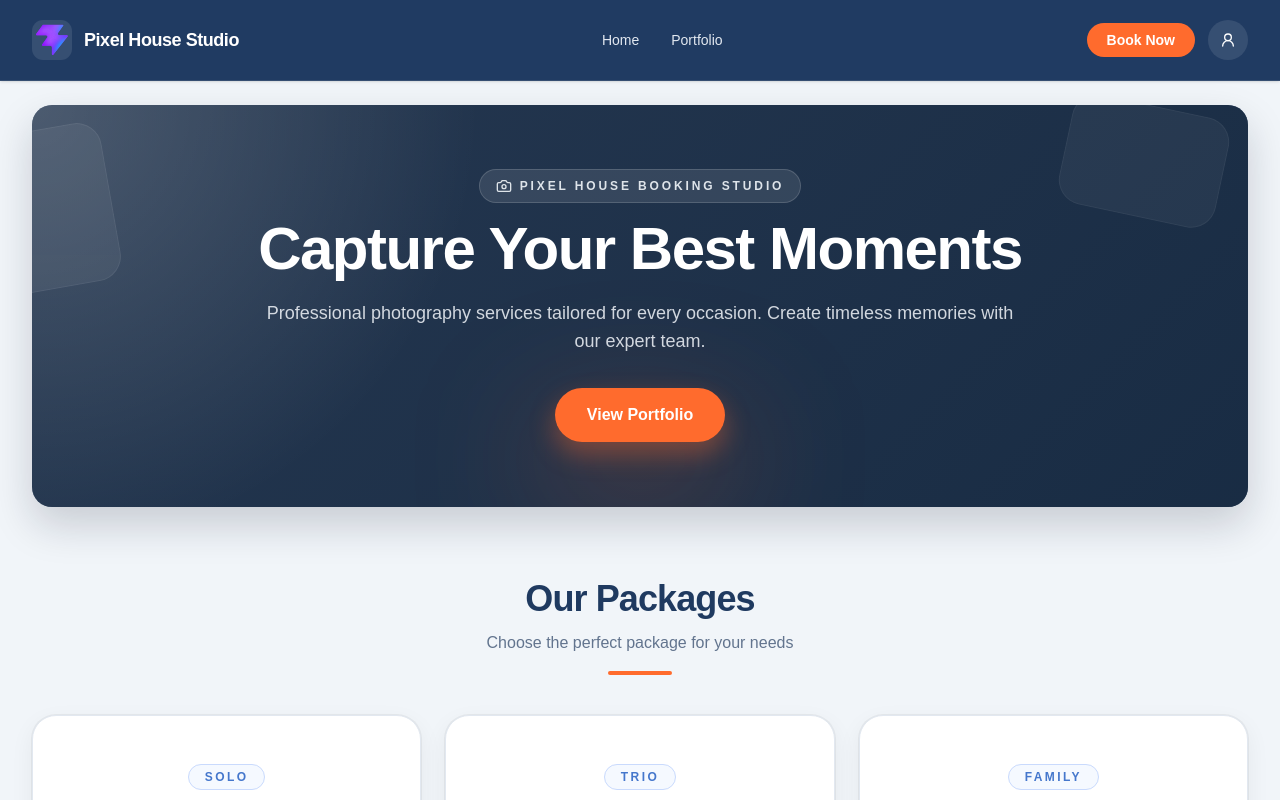
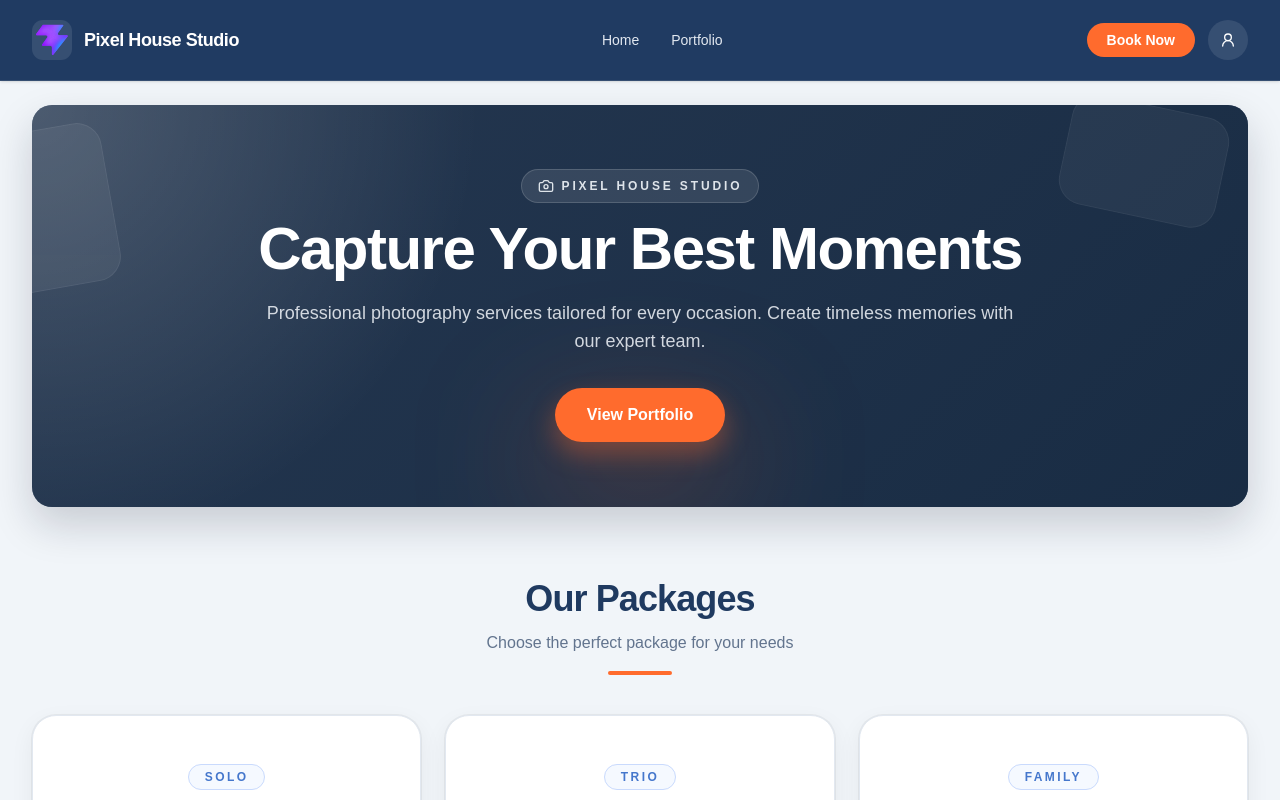
Before and after one commit to jannyjanny21/pixel-house-OBS, a React (Vite) app: page / in a window 1280 px wide. Shown: the top 800 px of the page. Built offline with nearby package versions, Linux system fonts and the light colour scheme.

Commit message:
small changes in HomePage

```diff
--- a/src/pages/homepage/HomePage.tsx
+++ b/src/pages/homepage/HomePage.tsx
@@ -52,7 +52,7 @@ export default function HomePage() {
                <div className="relative z-10 mx-auto flex max-w-4xl flex-col items-center text-center">
                   <div className="mb-4 inline-flex items-center gap-2 rounded-full border border-white/15 bg-white/10 px-4 py-2 text-xs font-semibold uppercase tracking-[0.24em] text-slate-100/90">
                      <Camera className="h-4 w-4" />
-                     Pixel House Booking Studio
+                     Pixel House Studio
                   </div>
 
                   <h1 className="max-w-4xl text-4xl font-black tracking-tight text-white sm:text-5xl lg:text-6xl">
```
